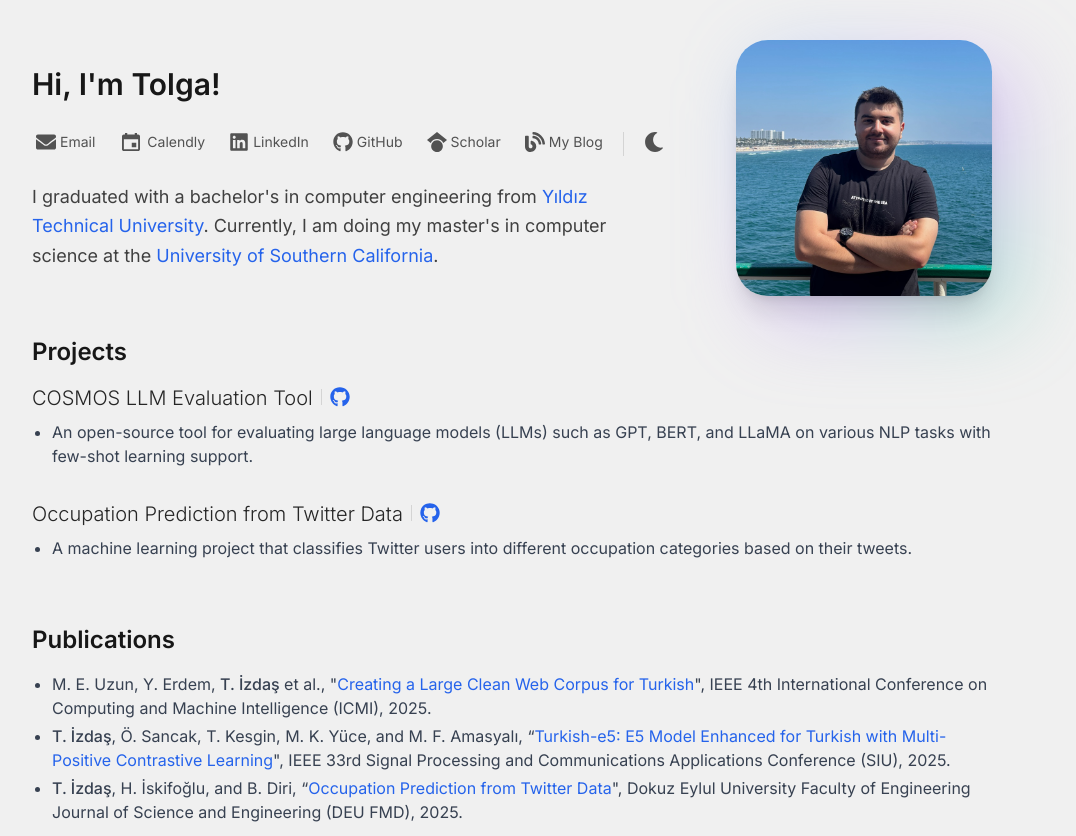
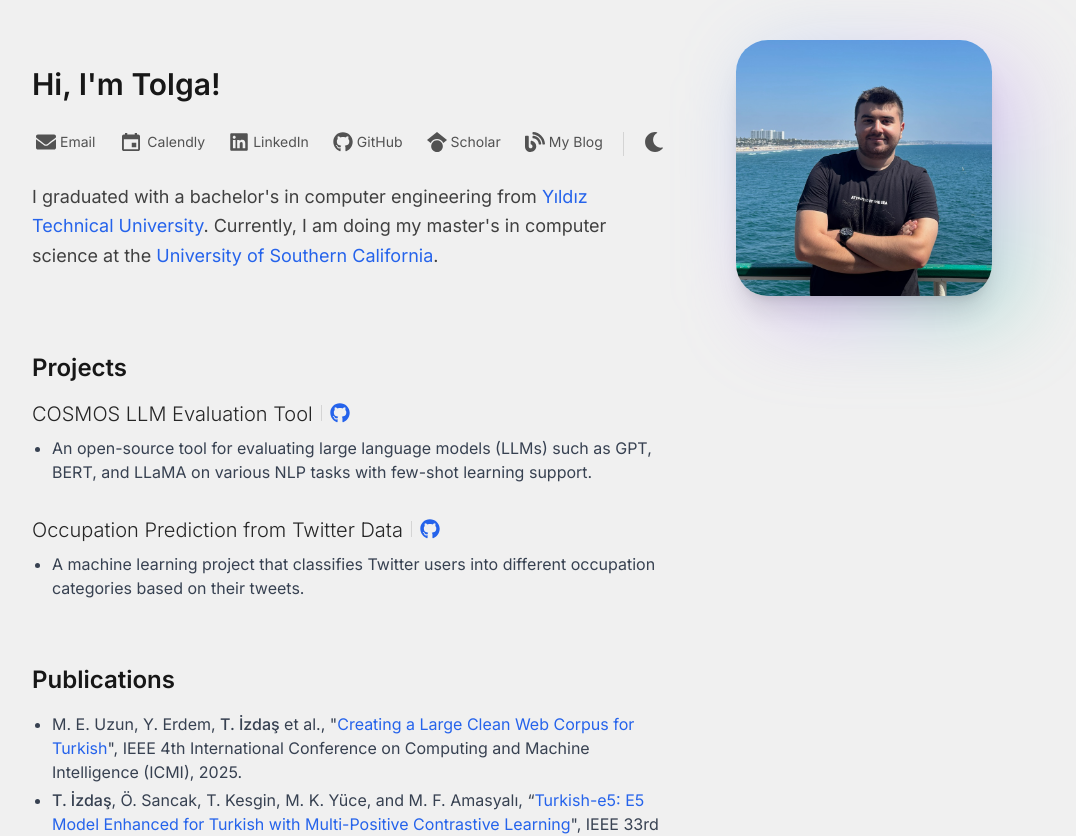
Before and after one commit to tolgaizdas/personal-website, a Next.js app: page / in a window 1280 px wide. Shown: the top 836 px of the page, without its empty margins (128-1204 px from the left). Built offline with nearby package versions, Linux system fonts and the light colour scheme.

Commit message:
fix padding

```diff
--- a/src/app/blog/page.js
+++ b/src/app/blog/page.js
@@ -60,7 +60,7 @@ export default function BlogPage() {
   return (
     <div className="min-h-screen flex flex-col">
       <Title {...information} />
-      <main className="flex-1">
+      <main className="flex-1 max-w-5xl mx-auto custom:pr-[20rem]">
         <section className="page-container mb-10">
           <h1 className="text-2xl font-semibold text-neutral-900 dark:text-neutral-100 mb-4">
             Welcome to my blog!
--- a/src/app/page.js
+++ b/src/app/page.js
@@ -12,7 +12,7 @@ export default function Home() {
   return (
     <div className="min-h-screen flex flex-col">
       <main className="flex-1">
-        <section className="pt-10">
+        <section className="pt-10 pb-4">
           <div className="page-container">
             <Introduction
               information={information}
@@ -20,7 +20,7 @@ export default function Home() {
             />
           </div>
         </section>
-        <section className="pt-10 pb-16">
+        <section className="max-w-5xl mx-auto custom:pr-[20rem] pt-10">
           <div className="page-container space-y-12">
             <Section {...projects} />
             <Section {...publications} />
```
